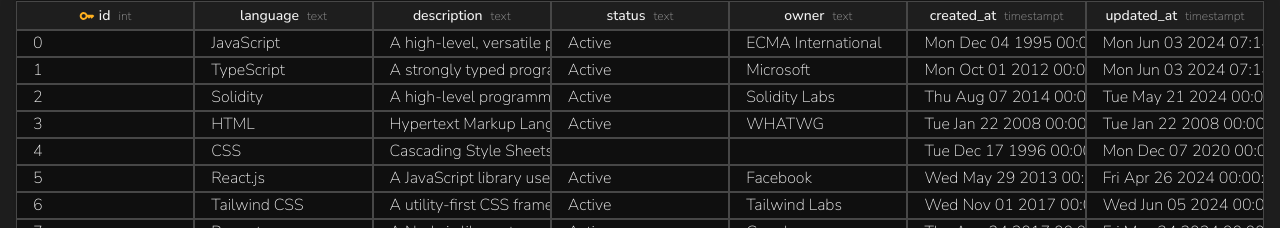
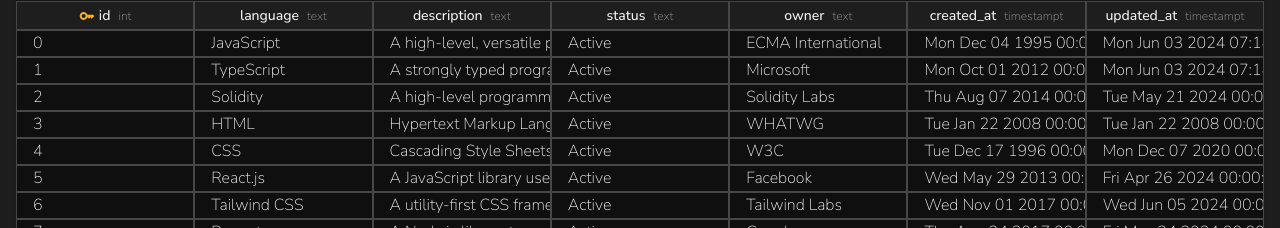
Before and after one commit to Reniactor/Portfolio-v2, a Next.js app: page / in a window 1280 px wide. Shown: the part 2703-2931 px from the top of the page. Built offline with nearby package versions, Linux system fonts and the light colour scheme.

Commit message:
Added missing information in certain tables

```diff
--- a/src/app/components/sections/skills/skillscomponents/technologiesIndex.ts
+++ b/src/app/components/sections/skills/skillscomponents/technologiesIndex.ts
@@ -34,8 +34,8 @@ const technologies: technology[] = [
     language: "Solidity",
     description:
       "A high-level programming language for writing smart contracts",
-    status: "Active", // Add status if applicable
-    owner: "Solidity Labs", // Add owner if applicable
+    status: "Active",
+    owner: "Solidity Labs",
     createdAt: new Date("2014-08-07"),
     updatedAt: new Date("2024-05-21"),
   },
@@ -54,8 +54,8 @@ const technologies: technology[] = [
     language: "CSS",
     description:
       "Cascading Style Sheets used for styling web pages and web applications",
-    status: "",
-    owner: "",
+    status: "Active",
+    owner: "W3C",
     createdAt: new Date("1996-12-17"),
     updatedAt: new Date("2020-12-07"),
   },
@@ -131,7 +131,7 @@ const technologies: technology[] = [
     language: "PostgreSQL",
     description: "An open-source object-relational database management system",
     status: "Active",
-    owner: "",
+    owner: "OS Community",
     createdAt: new Date("1996-07-08"),
     updatedAt: new Date("2024-05-09"),
   },
```
